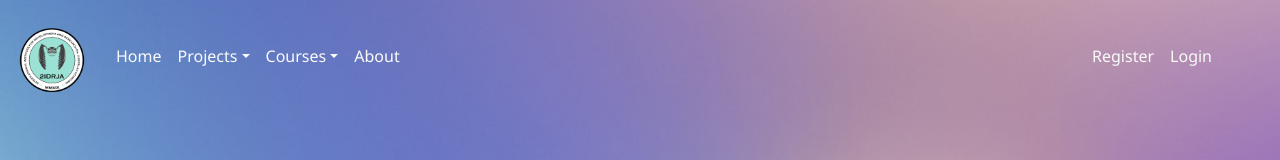
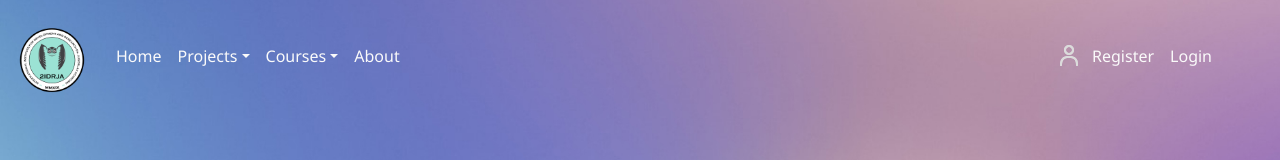
Before and after one commit to fpstj/2idrja_react_app, a React (Create React App) app: page / in a window 1280 px wide. Shown: the top 160 px of the page. Built offline with nearby package versions, Linux system fonts and the light colour scheme.

Commit message:
adding use logo to navbar

```diff
--- a/src/components/ui/Navbar.jsx
+++ b/src/components/ui/Navbar.jsx
@@ -91,6 +91,10 @@ const Navbar = (props) => {
               </li>
             </ul>
 
+            <div className="dropdown">
+              <img className="" src={userLogo} />
+            </div>
+
             <ul className="navbar-nav me-5  mb-lg-0 ">
               <li className="nav-item">
                 <Link className="nav-link text-white" aria-current="page" to="/register">
```
